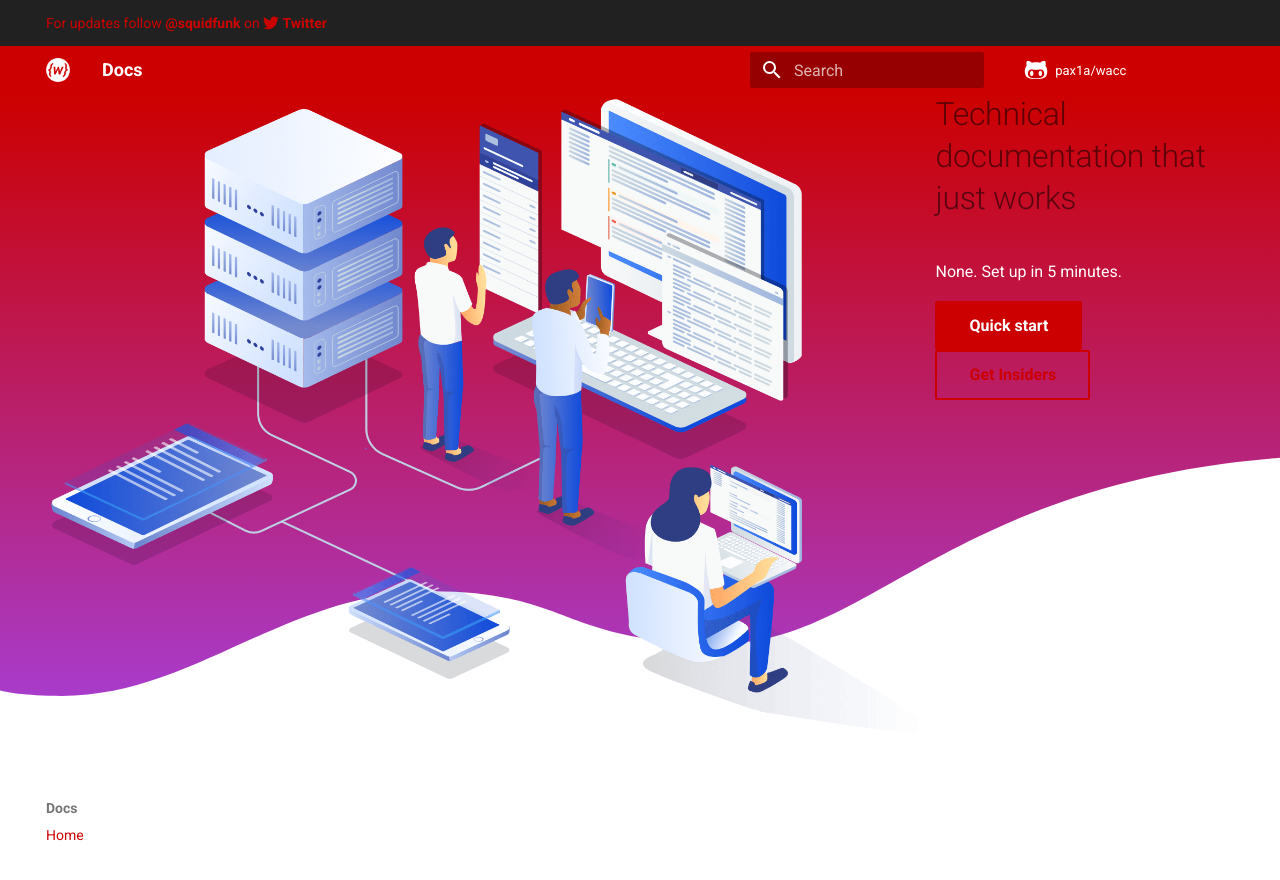
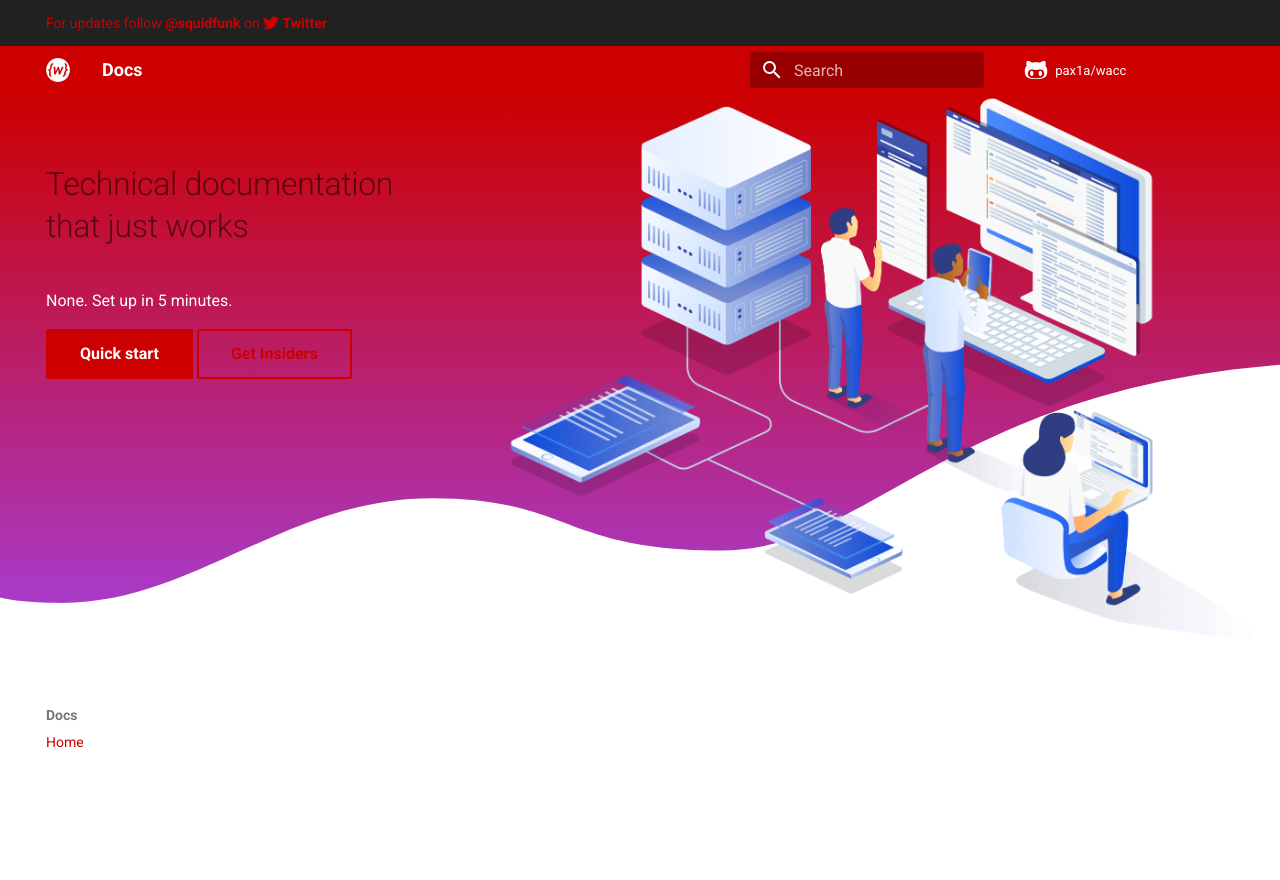
Before and after one commit to pax1a/wacc, an MkDocs documentation site: the page built from docs/index.md, in a window 1280 px wide. Shown: the top 880 px of the page. Built offline with MkDocs 1.6.1 and Material for MkDocs 9.7.7, drawn with Linux system fonts in a browser that asks for light colours; comment, search, counter and statistics services are not loaded.

Commit message:
Update home.html

```diff
--- a/overrides/home.html
+++ b/overrides/home.html
@@ -16,32 +16,51 @@
           var(--md-default-bg-color) 99%
         );
     }
+
+
+
+        @media screen and (min-width: 76.25em){
+      .tx-hero__image {
+    transform: translateX(8rem);
+}
+
+    }
+
+
+
     @media screen and (min-width: 60em){
       .tx-hero {
         display: flex;
         align-items: stretch;
-        margin: 0 .8rem;
-        color: var(--md-primary-bg-color);
       }
-    }
 
-    @media screen and (min-width: 60em)
-.tx-hero__content {
+      .tx-hero__content {
     max-width: 19rem;
     margin-top: 3.5rem;
     padding-bottom: 14vw;
 }
-.tx-hero__content {
-    padding-bottom: 6rem;
-}
 
-    @media screen and (min-width: 60em)
-.tx-hero__image {
+
+      .tx-hero__image {
     order: 1;
     width: 38rem;
     transform: translateX(4rem);
 }
 
+    }
+
+
+
+.tx-hero__content {
+    padding-bottom: 6rem;
+}
+
+
+
+             .tx-hero {
+        margin: 0 .8rem;
+        color: var(--md-primary-bg-color);
+      }
 
 
 </style>
```
